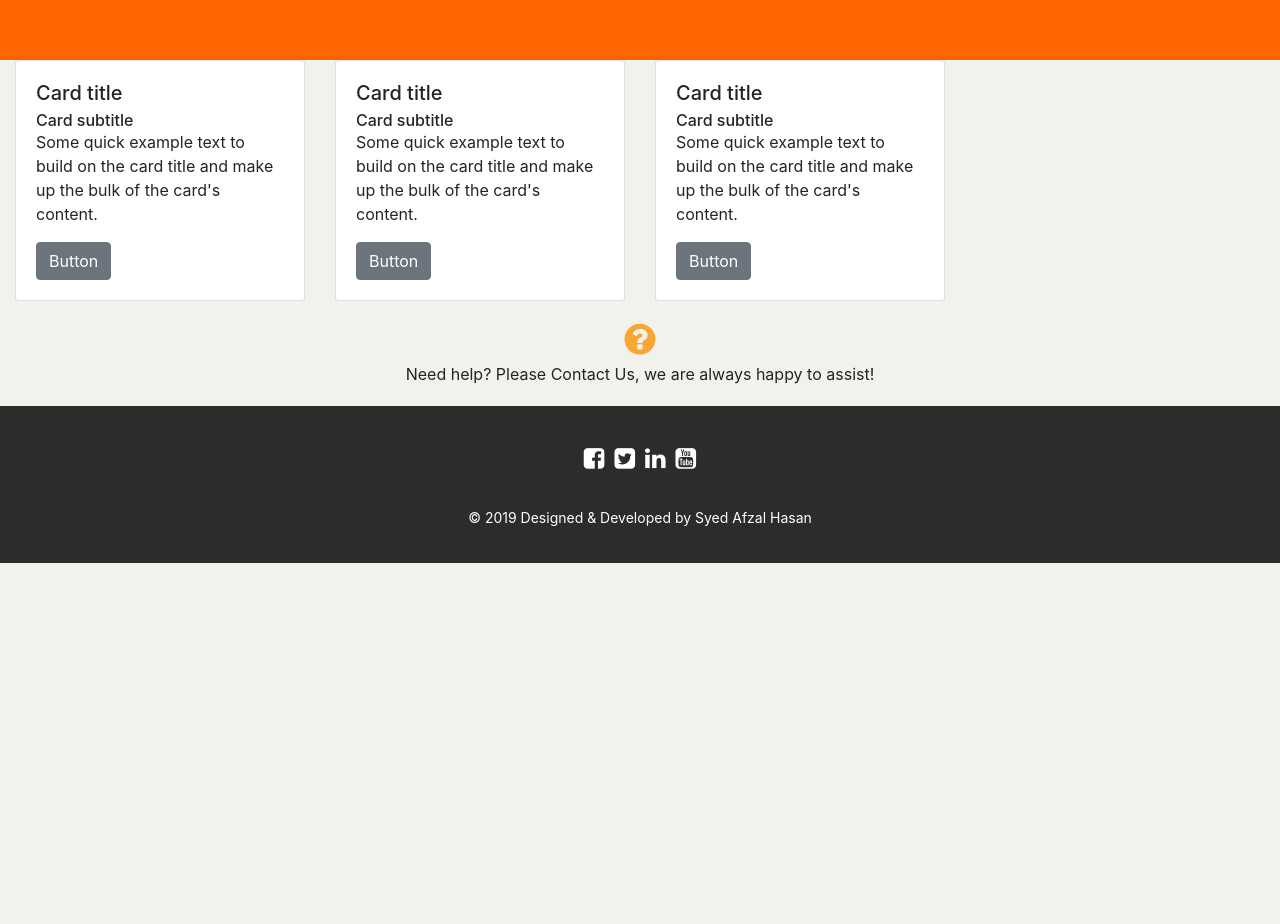
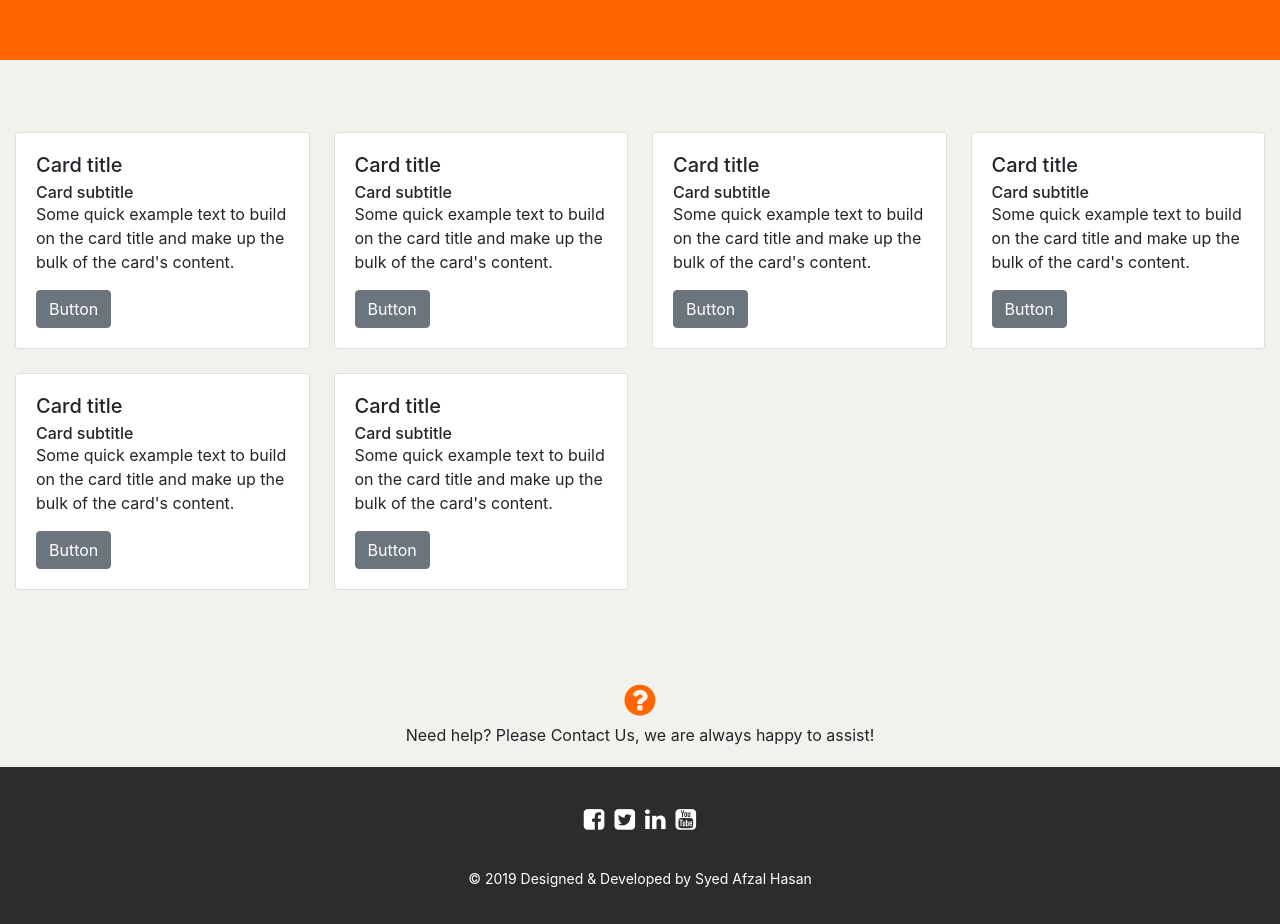
Before and after one commit to 123afzal/frieght-hub-coding-challange, a React (Create React App) app in the folder front-end/: page / in a window 1280 px wide. Before the commit the page ends 800 px from the top, so only its background shows below. Built offline with nearby package versions, Linux system fonts and the light colour scheme; a web font is replaced by a local one.

Commit message:
hcurnor updates

```diff
--- a/front-end/src/components/Shipments/Item/Item.js
+++ b/front-end/src/components/Shipments/Item/Item.js
@@ -1,5 +1,6 @@
 import React from 'react';
 import {Button, Card, CardBody, CardSubtitle, CardText, CardTitle} from "reactstrap";
+import './Item.scss';
 
 export default class Item extends React.Component {
     constructor(props) {
@@ -12,7 +13,7 @@ export default class Item extends React.Component {
         let {id, name, cell} = this.props.shipment;
         console.log(this.props);
         return (
-            <Card>
+            <Card className="shipment-card">
                 <CardBody>
                     <CardTitle>Card title</CardTitle>
                     <CardSubtitle>Card subtitle</CardSubtitle>
--- /dev/null
+++ b/front-end/src/components/Shipments/Item/Item.scss
@@ -0,0 +1,3 @@
+.shipment-card{
+
+}
--- a/front-end/src/components/Shipments/Shipments.js
+++ b/front-end/src/components/Shipments/Shipments.js
@@ -1,6 +1,7 @@
 import React from 'react';
 import Item from './Item/Item'
 import {Container, Row, Col} from "reactstrap";
+import './Shipments.scss'
 
 export default class Shipments extends React.Component {
 
@@ -21,6 +22,21 @@ export default class Shipments extends React.Component {
                 id: 3,
                 name: 'a',
                 cell: '019'
+            },
+            {
+                id: 5,
+                name: 'a',
+                cell: '019'
+            },
+            {
+                id: 9,
+                name: 'a',
+                cell: '019'
+            },
+            {
+                id: 8,
+                name: 'a',
+                cell: '019'
             }
         ];
         this.state = {
@@ -30,7 +46,7 @@ export default class Shipments extends React.Component {
 
     render() {
         return (
-            <Container>
+            <Container className="shipments">
                 <Row>
                     {
                         this.state.data.length > 0 ?
--- a/front-end/src/components/Shipments/Shipments.scss
+++ b/front-end/src/components/Shipments/Shipments.scss
@@ -0,0 +1,6 @@
+.shipments {
+  padding: 60px 18px;
+  .col-12 {
+    padding: 12px;
+  }
+}
--- a/front-end/src/constants/config.js
+++ b/front-end/src/constants/config.js
@@ -1,5 +1,3 @@
-
-
 const APPCONFIG = {
     API_URL: 'http://localhost:8000/',
 };
--- a/front-end/src/containers/Home/Home.css
+++ b/front-end/src/containers/Home/Home.css
@@ -98,7 +98,7 @@
   font-size: 16px;
   text-align: center; }
   .home .need-help i {
-    color: #faa634;
+    color: #ff6600;
     font-size: 36px;
     display: block;
     margin-bottom: 5px; }
--- a/front-end/src/containers/Home/Home.scss
+++ b/front-end/src/containers/Home/Home.scss
@@ -127,7 +127,7 @@
     font-size: 16px;
     text-align: center;
     i{
-      color: $orangeYellow;
+      color: #ff6600;
       font-size: 36px;
       display: block;
       margin-bottom: 5px;
```
Also changed, not shown: front-end/src/components/Shipments/Item/Item.css (added), front-end/src/components/Shipments/Shipments.css (added).
